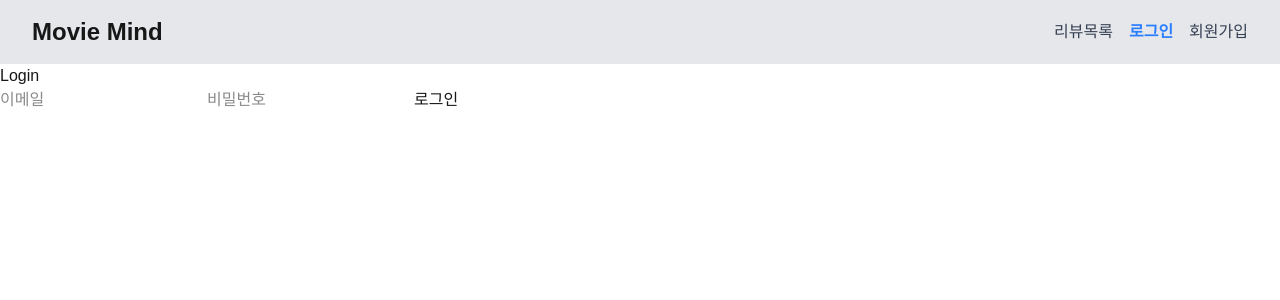
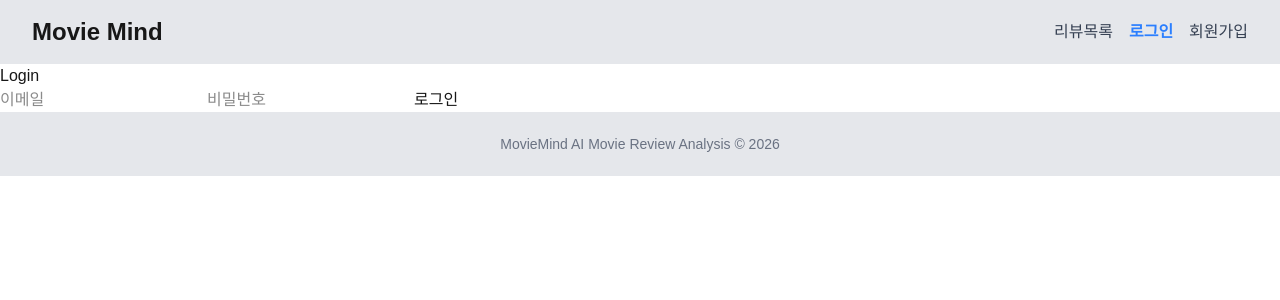
Before and after one commit to minji-bit/movie-mind-frontend, a Next.js app: page /login in a window 1280 px wide. Shown: the top 300 px of the page. Built offline with nearby package versions, Linux system fonts and the light colour scheme.

Commit message:
feat: Footer 생성 및 연결

```diff
--- a/app/layout.tsx
+++ b/app/layout.tsx
@@ -1,4 +1,5 @@
 import Header from "@/components/common/Header";
+import Footer from "@/components/common/Footer";
 import "./globals.css";
 
 export default function RootLayout({
@@ -11,6 +12,7 @@ export default function RootLayout({
       <body className="min-h-full flex flex-col">
         <Header />
         {children}
+        <Footer />
       </body>
     </html>
   );
--- /dev/null
+++ b/components/common/Footer.tsx
@@ -0,0 +1,9 @@
+export default function Footer() {
+  return (
+    <footer className="flex items-center justify-center px-8 h-16 bg-gray-200">
+      <p className="text-sm text-gray-500 text-center">
+        MovieMind AI Movie Review Analysis © 2026
+      </p>
+    </footer>
+  );
+}
```
